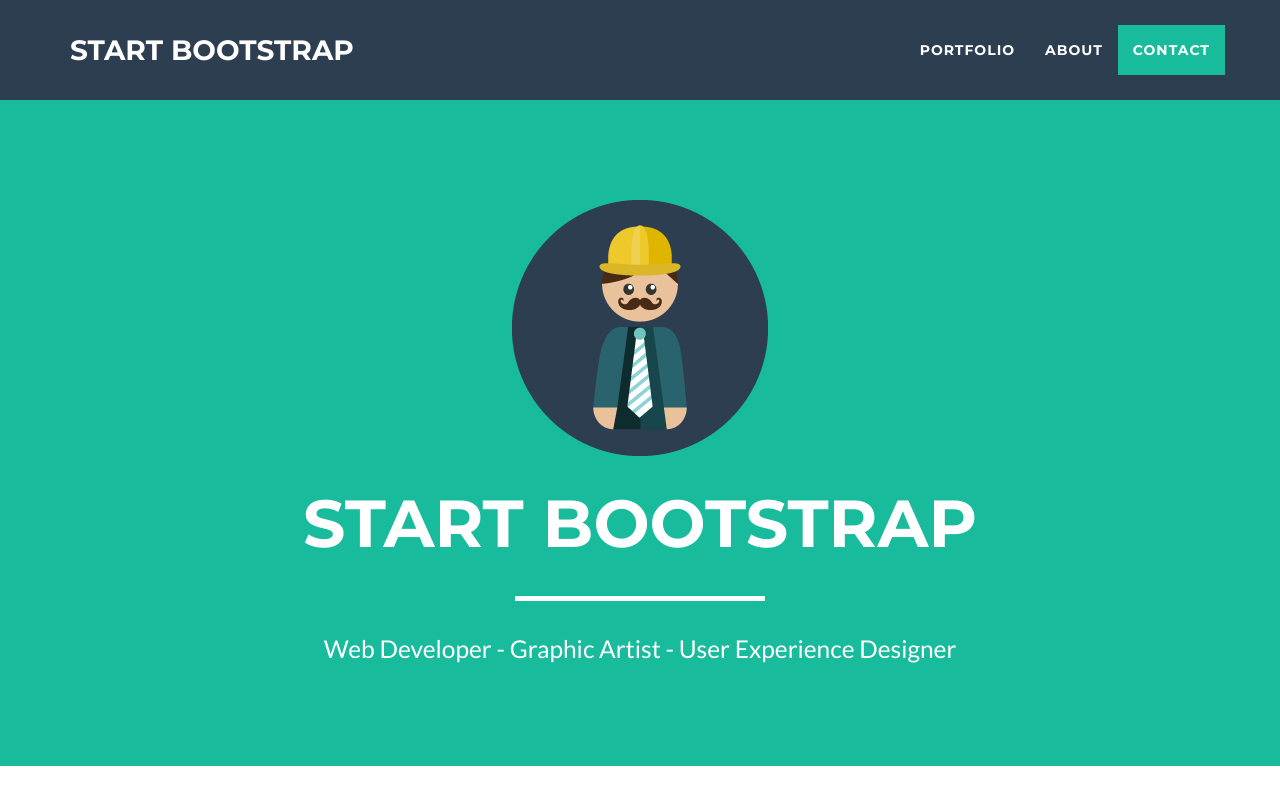
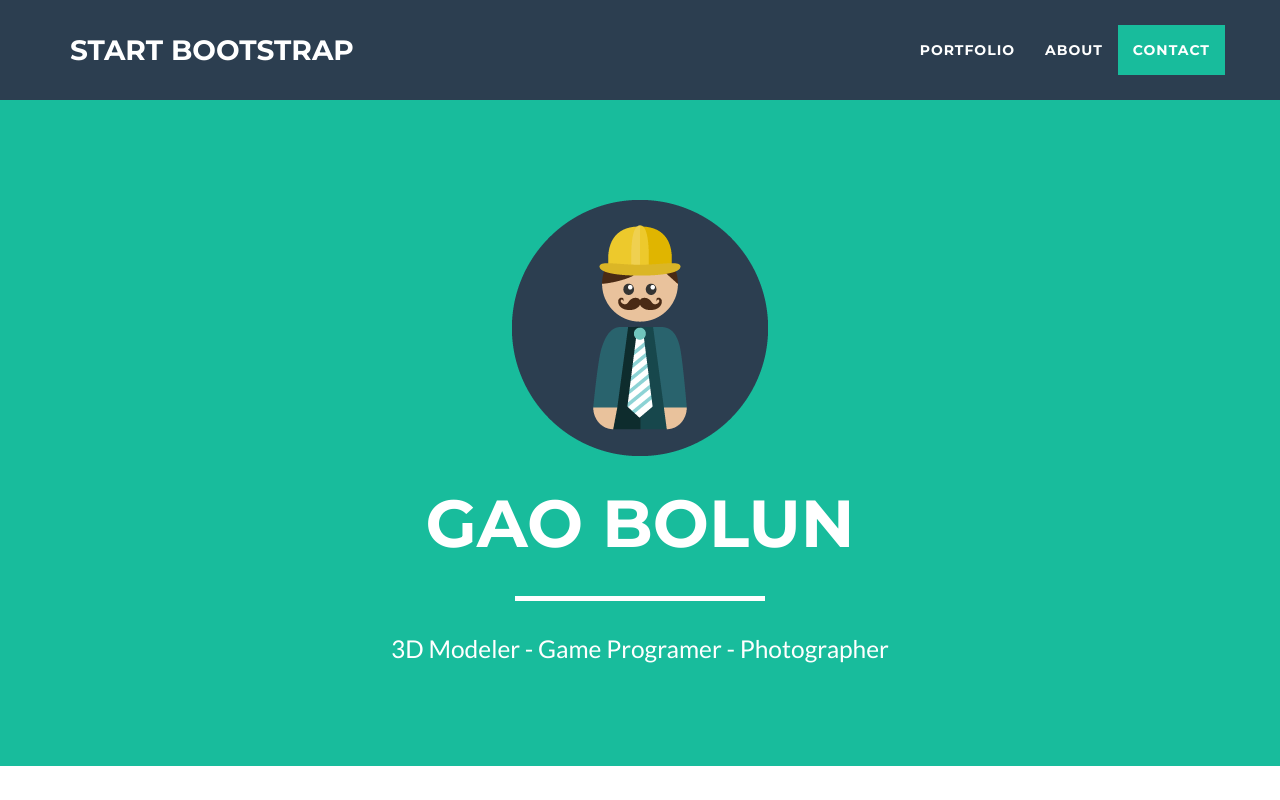
Before and after one commit to Allenas/allenas.github.io, a website: page index.html in a window 1280 px wide. Shown: the top 800 px of the page. Drawn offline with nearby package versions, Linux system fonts and the light colour scheme.

Commit message:
change name

```diff
--- a/index.html
+++ b/index.html
@@ -9,7 +9,7 @@
     <meta name="description" content="">
     <meta name="author" content="">
 
-    <title>Freelancer - Start Bootstrap Theme</title>
+    <title>Gao Bolun - I Make Games</title>
 
     <!-- Bootstrap Core CSS -->
     <link href="vendor/bootstrap/css/bootstrap.min.css" rel="stylesheet">
@@ -73,9 +73,9 @@
                 <div class="col-lg-12">
                     <img class="img-responsive" src="img/profile.png" alt="">
                     <div class="intro-text">
-                        <span class="name">Start Bootstrap</span>
+                        <span class="name">Gao Bolun</span>
                         <hr class="star-light">
-                        <span class="skills">Web Developer - Graphic Artist - User Experience Designer</span>
+                        <span class="skills">3D Modeler - Game Programer - Photographer</span>
                     </div>
                 </div>
             </div>
```
